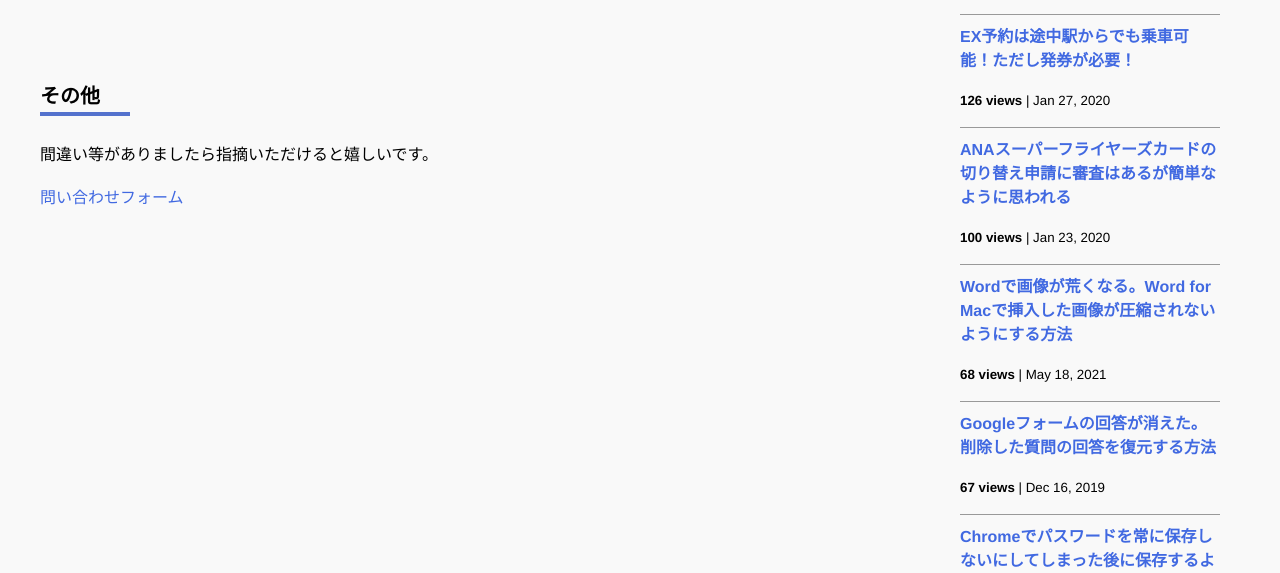
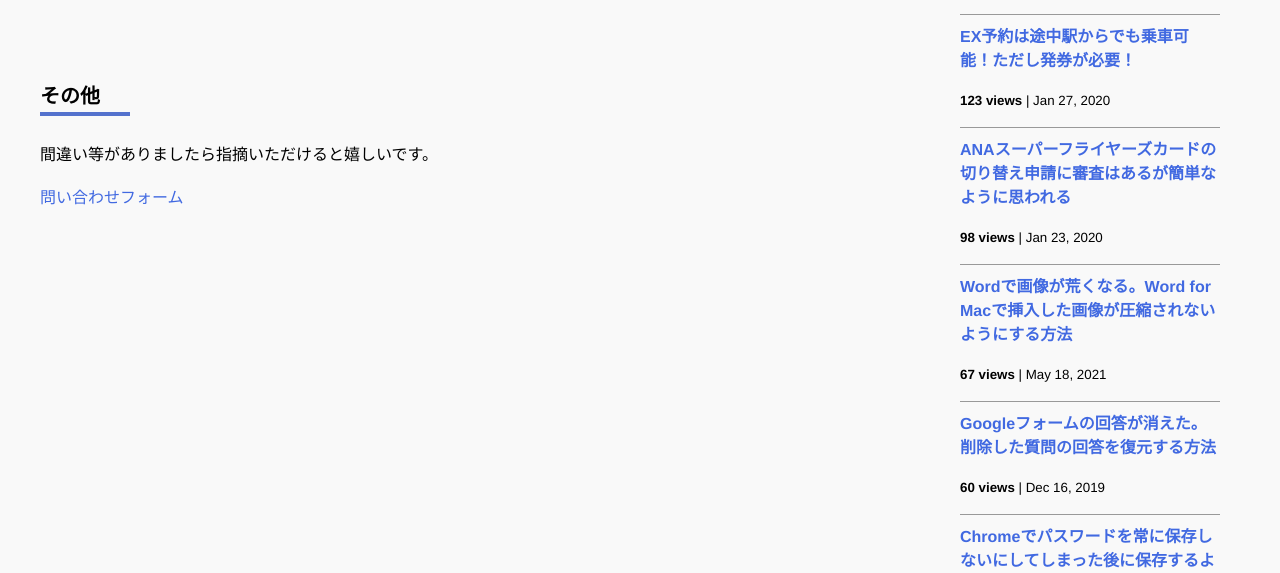
Before and after one commit to iwanaminami/shoyaiwaname, a Jekyll site: the page built from about.markdown, in a window 1280 px wide and 1400 px high, scrolled down 693 px. Shown: the part 167-740 px from the top of the window. Built offline with Jekyll 4.4.1, drawn with Linux system fonts in a browser that asks for light colours; nearby versions of some CDN libraries; comment, search, counter and statistics services are not loaded.

Commit message:
chore(ga): update _data/popularposts.yml 20251225-0052

```diff
--- a/_data/popularposts.yml
+++ b/_data/popularposts.yml
@@ -1,17 +1,17 @@
 side:
-  - view: 126
+  - view: 123
     url: "/2020/01/27/ex-rideontheway.html"
-  - view: 100
+  - view: 98
     url: "/2020/01/23/sfc-judge.html"
-  - view: 68
+  - view: 67
     url: "/2021/05/18/image-compression-word.html"
-  - view: 67
+  - view: 60
     url: "/2019/12/16/restore-googleform.html"
   - view: 35
     url: "/2020/10/01/googlepassword.html"
   - view: 19
     url: "/2021/05/09/gmailtocalendar.html"
-  - view: 15
+  - view: 13
     url: "/"
-  - view: 14
+  - view: 13
     url: "/2020/01/23/sfcgold.html"
```
